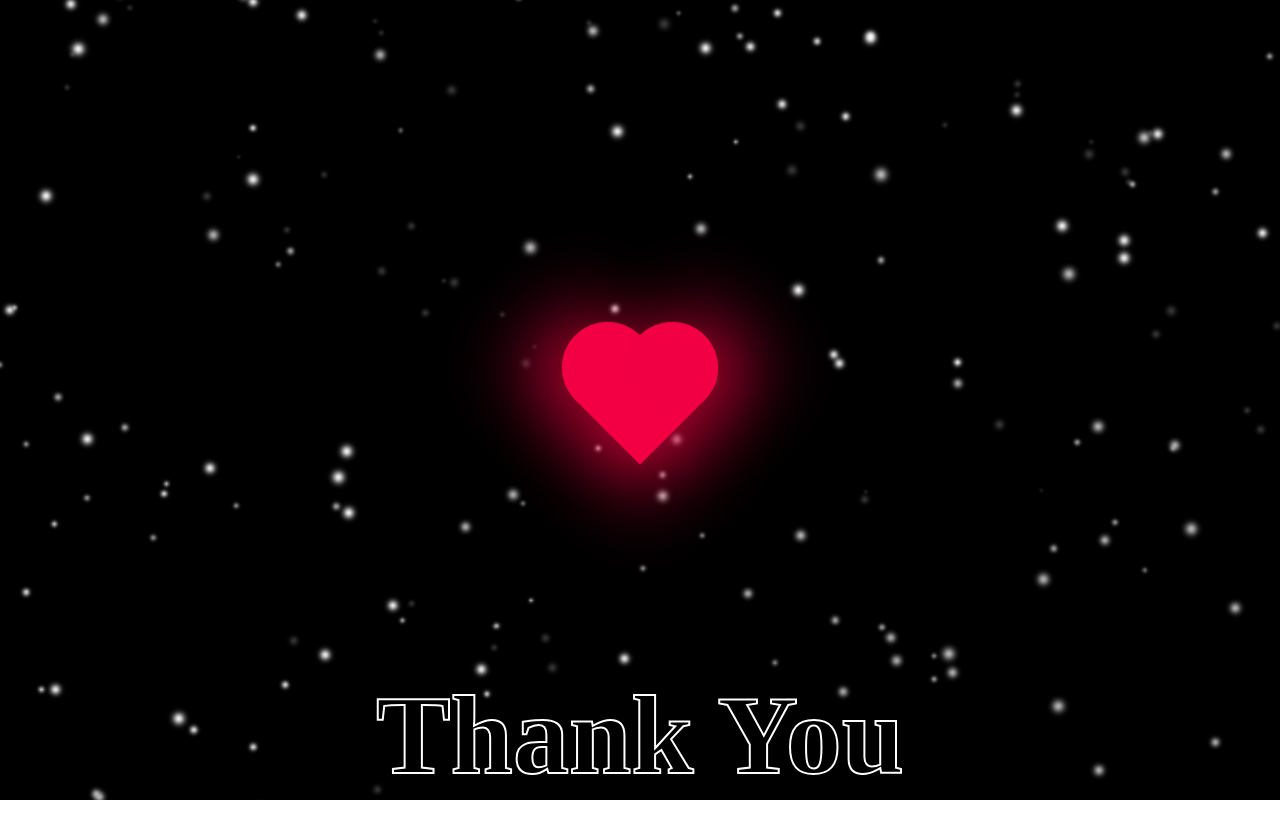
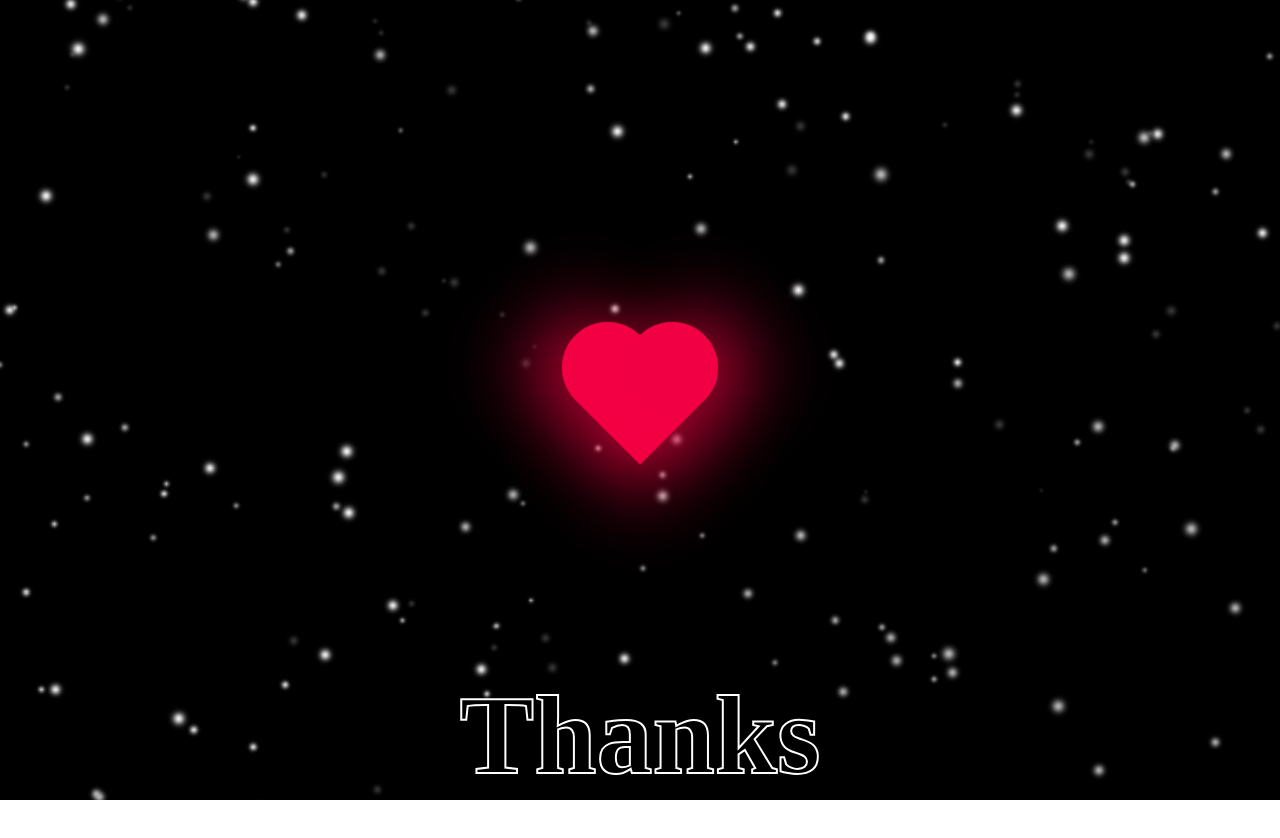
Before and after one commit to Angel-of-codes/heart, a plain HTML site: page index.html in a window 1280 px wide. Shown: the top 838 px of the page. Drawn offline with Linux system fonts and the light colour scheme.

Commit message:
Update index.html

```diff
--- a/index.html
+++ b/index.html
@@ -11,7 +11,7 @@
 <body>
     <section>
         <div class="heart"></div>
-         <h2>Thank You</h2>
+         <h2>Thanks</h2>
         <div class="stars star1"></div>
         <div class="stars star2"></div>
         <div class="stars star3"></div>
```
